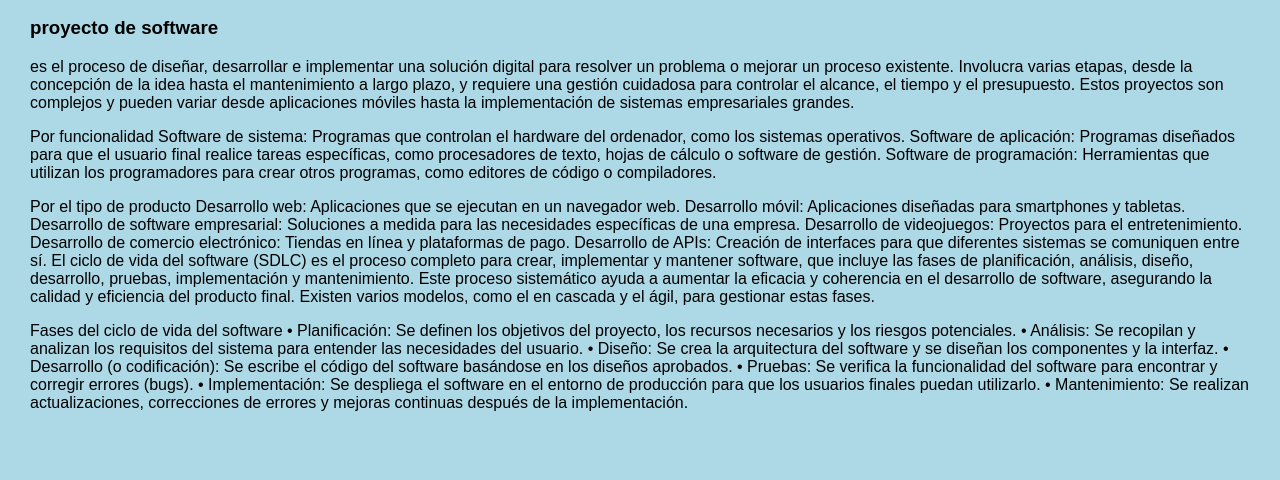
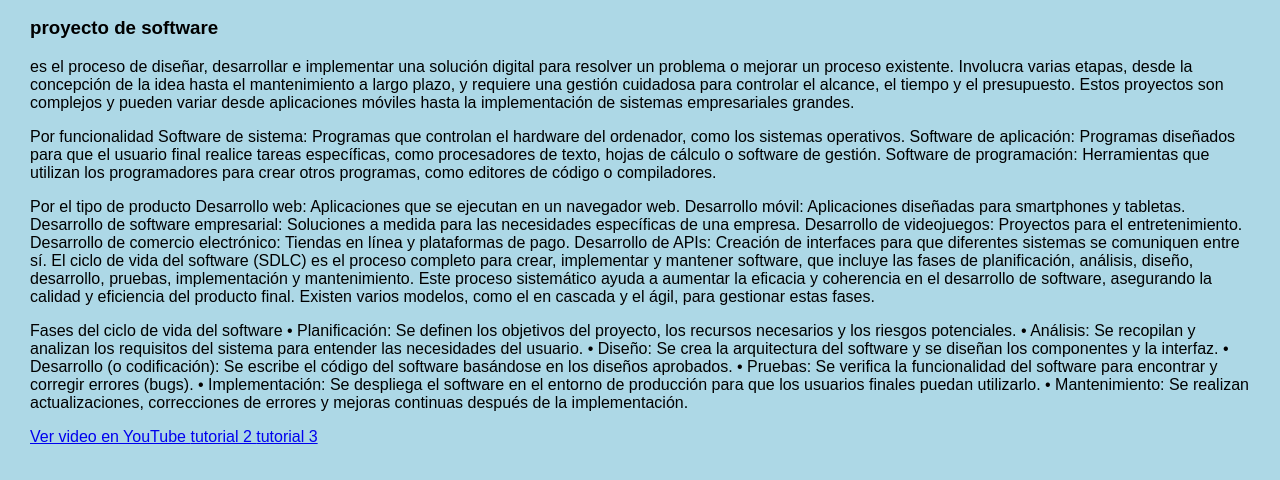
Before and after one commit to cesarchoz/pp-sp-cesar-choz, a plain HTML site: page index.html in a window 1280 px wide. Shown: the part 130-610 px from the top of the page. Drawn offline with Linux system fonts and the light colour scheme.

Commit message:
videos añadidos

```diff
--- a/index.html
+++ b/index.html
@@ -14,7 +14,7 @@
       margin-top: 20px;
       border: 1px solid #ccc;
       padding: 15px;
-      background-color: #78ca1a;
+      background-color: #f9f9f9;
     }
     .activo {
       display: block;
@@ -163,6 +163,14 @@ Dificultad en migraciones: Actualizar un framework a una nueva versión puede se
       seleccionado.classList.add('activo');
     }
   </script>
-
+  <a href="https://youtu.be/vlCXdvcgiE0?si=7srdpTaH3cp2Ue4c" target="_blank" rel="n">
+  Ver video en YouTube
+</a>
+ <a href="https://youtu.be/44ziZ12rJwU?si=0YihBeSlN4yJ4aXR" target="_blank" rel="n">
+  tutorial 2
+</a>
+ <a href="https://youtu.be/kEPF-MWGq1w?si=4mvc5WMhJ8Q2VPPb" target="_blank" rel="n">
+  tutorial 3
+</a>
 </body>
 </html>
```
